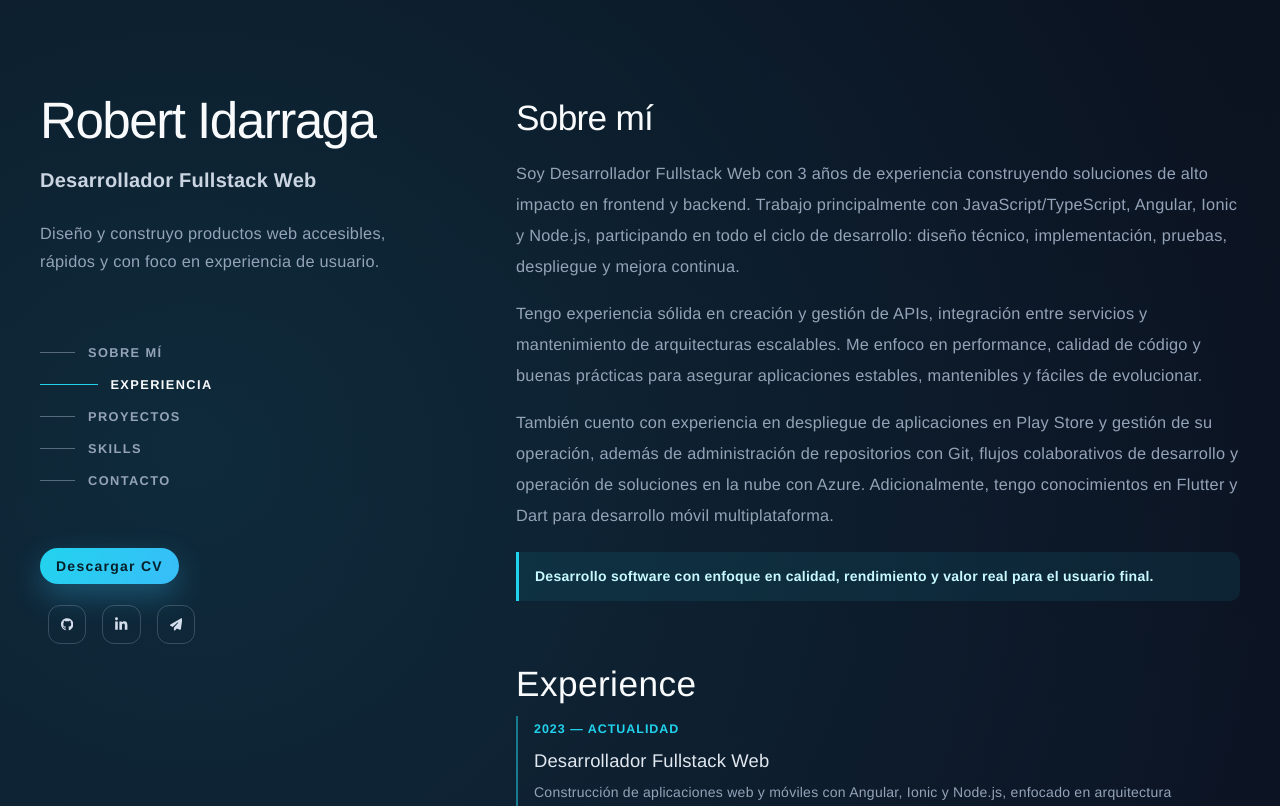
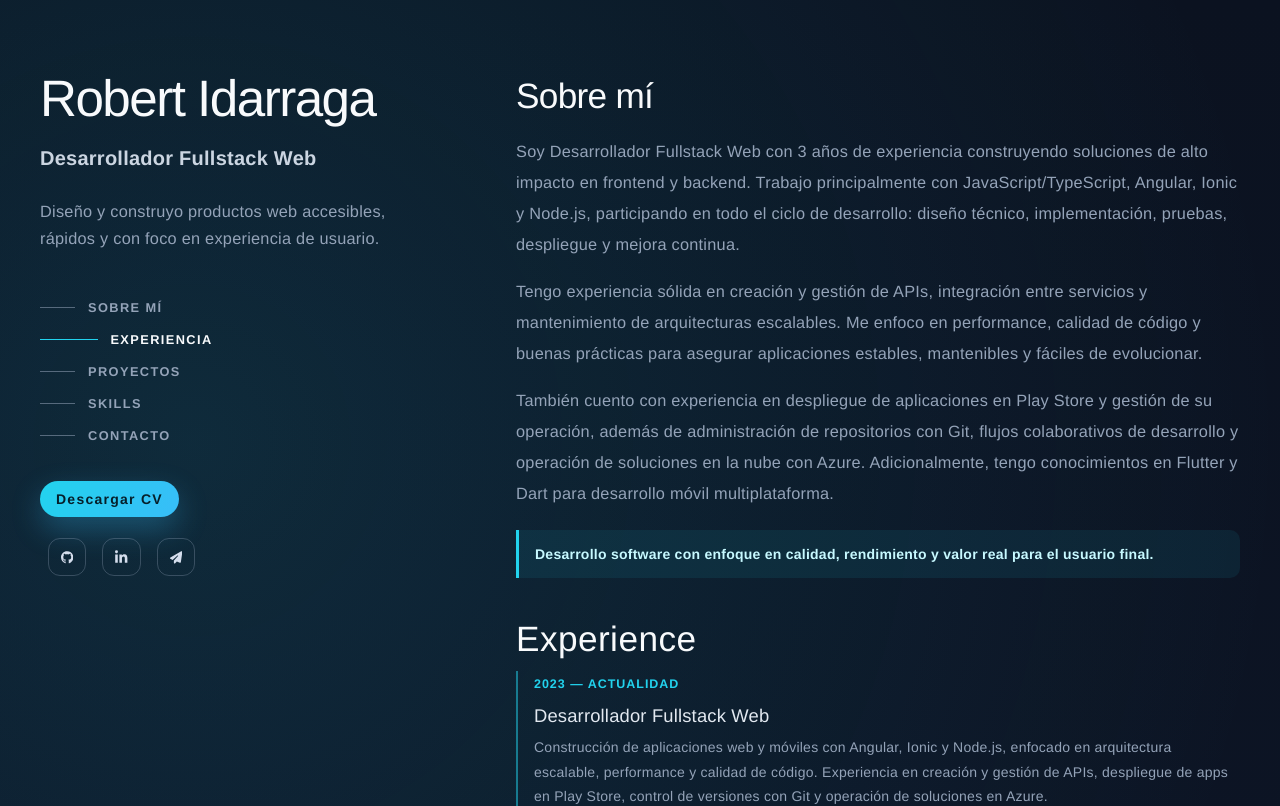
Before and after one commit to stiven0/my-portfolio, an Angular app: page / in a window 1280 px wide. Shown: the top 806 px of the page. Built offline with nearby package versions, Linux system fonts and the light colour scheme; a web font is replaced by a local one.

Commit message:
feat: adjust padding and margin in home components for improved layout consistency

```diff
--- a/src/app/features/home/components/home-about/home-about.component.scss
+++ b/src/app/features/home/components/home-about/home-about.component.scss
@@ -1,7 +1,7 @@
 @use '../../../../variables.scss' as *;
 
 .content-section.about {
-    padding: 2.4rem 0;
+    padding: 1rem 0;
 
     h2 {
         margin: 0 0 1.5rem;
--- a/src/app/features/home/components/home-greeting/home-greeting.component.scss
+++ b/src/app/features/home/components/home-greeting/home-greeting.component.scss
@@ -11,7 +11,7 @@
     gap: 1rem;
     max-width: 24rem;
     color: $color-white;
-    padding: 2.4rem 0;
+    padding: 1rem 0;
 
     .eyebrow {
         margin: 0;
--- a/src/app/features/home/components/home-navbar/home-navbar.component.scss
+++ b/src/app/features/home/components/home-navbar/home-navbar.component.scss
@@ -66,7 +66,7 @@
         flex-direction: column;
         align-items: baseline;
         gap: 0.8rem;
-        margin-top: 2.4rem;
+        margin-top: 1rem;
 
         .button-resume {
             border-radius: 999px;
@@ -81,7 +81,6 @@
             padding: 0;
             list-style: none;
             display: ruby;
-            // gap: 0.45rem;
 
             button {
                 height: 2.4rem;
```
